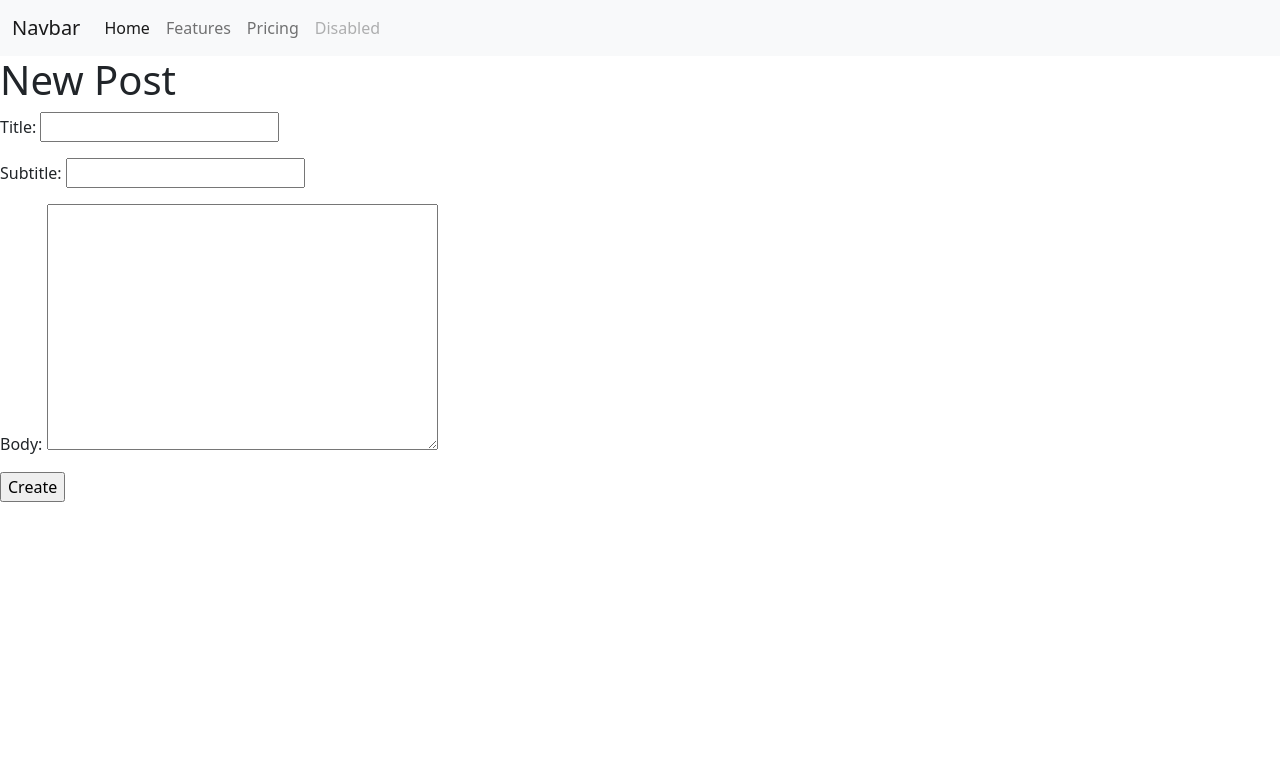
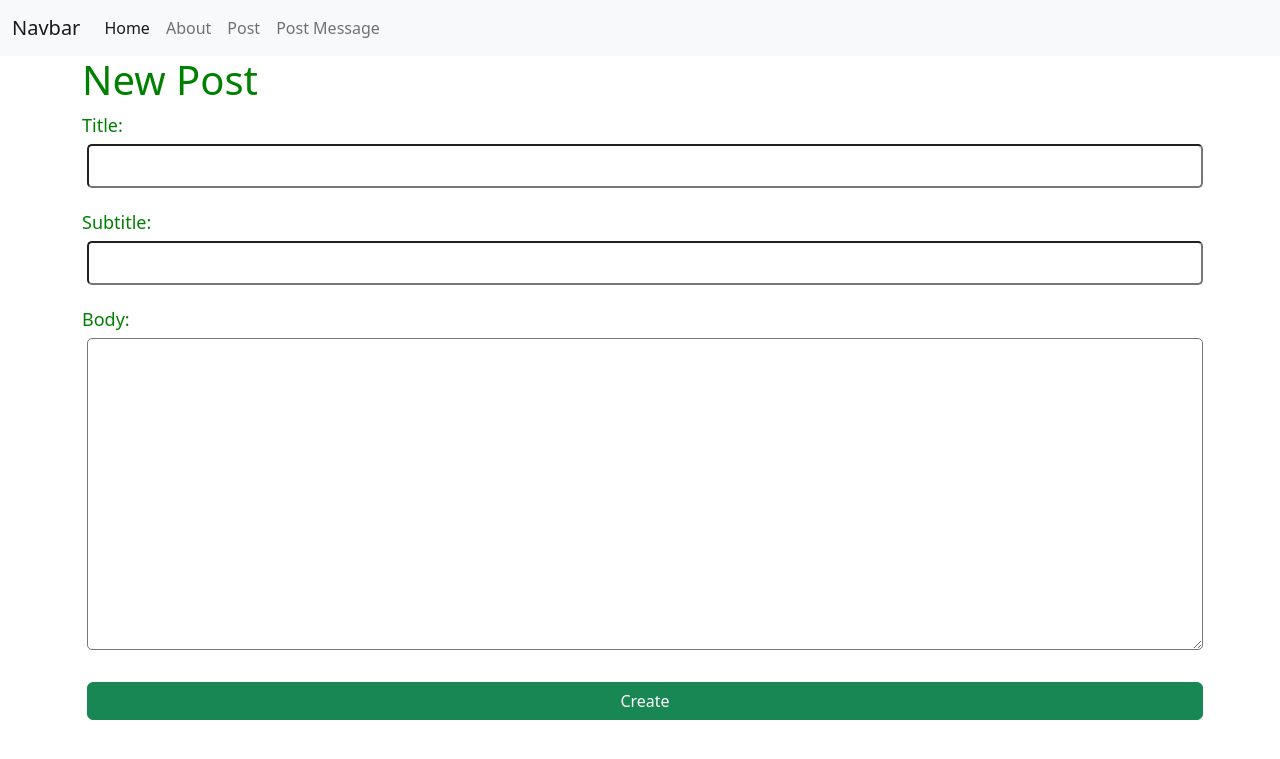
Before and after one commit to Floki-the-Builder/message_board, a Django app: page /posts/new/ in a window 1280 px wide. Shown: the top 759 px of the page. Run offline with Django 4.2, Linux system fonts and the light colour scheme.

Commit message:
requirents updated

```diff
--- /dev/null
+++ b/static/css/base.css
@@ -0,0 +1,18 @@
+h1 {
+    color: green;
+}
+
+p>input,
+p>textarea,
+form>input {
+    width: 100%;
+    padding: 5px;
+    margin: 5px;
+    border-radius: 5px;
+    font-size: 20px
+}
+
+p>label {
+    font-size: 18px;
+    color: green;
+}
--- a/templates/base.html
+++ b/templates/base.html
@@ -1,3 +1,4 @@
+{% load static %}
 <!DOCTYPE html>
 <html lang="en">
 <head>
@@ -6,36 +7,39 @@
     <meta name="viewport" content="width=device-width, initial-scale=1.0">
     <title>{% block title %}{% endblock %}</title></title>
 
-        <!-- CSS only -->
+        <!-- style links only last instruction is the truth-->
+        <!-- bootstrap -->
     <link href="https://cdn.jsdelivr.net/npm/bootstrap@5.2.0/dist/css/bootstrap.min.css" rel="stylesheet" integrity="sha384-gH2yIJqKdNHPEq0n4Mqa/HGKIhSkIHeL5AyhkYV8i59U5AR6csBvApHHNl/vI1Bx" crossorigin="anonymous">
+        <!-- css -->
+    <link rel="stylesheet" href="{% static 'css/base.css' %}">
 </head>
 <body>
     <nav class="navbar navbar-expand-lg bg-light">
         <div class="container-fluid">
-          <a class="navbar-brand" href="#">Navbar</a>
+          <a class="navbar-brand" href="{% url 'post_list' %}">Navbar</a>
           <button class="navbar-toggler" type="button" data-bs-toggle="collapse" data-bs-target="#navbarNav" aria-controls="navbarNav" aria-expanded="false" aria-label="Toggle navigation">
             <span class="navbar-toggler-icon"></span>
           </button>
           <div class="collapse navbar-collapse" id="navbarNav">
             <ul class="navbar-nav">
               <li class="nav-item">
-                <a class="nav-link active" aria-current="page" href="#">Home</a>
+                <a class="nav-link active" aria-current="page" href="/">Home</a>
               </li>
               <li class="nav-item">
-                <a class="nav-link" href="#">Features</a>
+                <a class="nav-link" href="/about">About</a>
               </li>
               <li class="nav-item">
-                <a class="nav-link" href="#">Pricing</a>
+                <a class="nav-link" href="/list">Post</a>
               </li>
               <li class="nav-item">
-                <a class="nav-link disabled">Disabled</a>
+                <a class="nav-link" href="/new">Post Message</a>
               </li>
             </ul>
           </div>
         </div>
       </nav>
 
-    <div>
+    <div class="container">
         {% block content %}
         {% endblock content %}
     </div>
--- a/templates/posts/new.html
+++ b/templates/posts/new.html
@@ -7,6 +7,6 @@
 <form method="POST">
     {% csrf_token %}
     {{ form.as_p }}
-    <input type="submit" value="Create">
+    <input type="submit" value="Create" class="btn btn-success">
 </form>
 {% endblock content %}
```
Also changed, not shown: config/settings.py (+6 -1 lines), templates/posts/list.html (+10 -5 lines), README.md (added), 2 other files.
